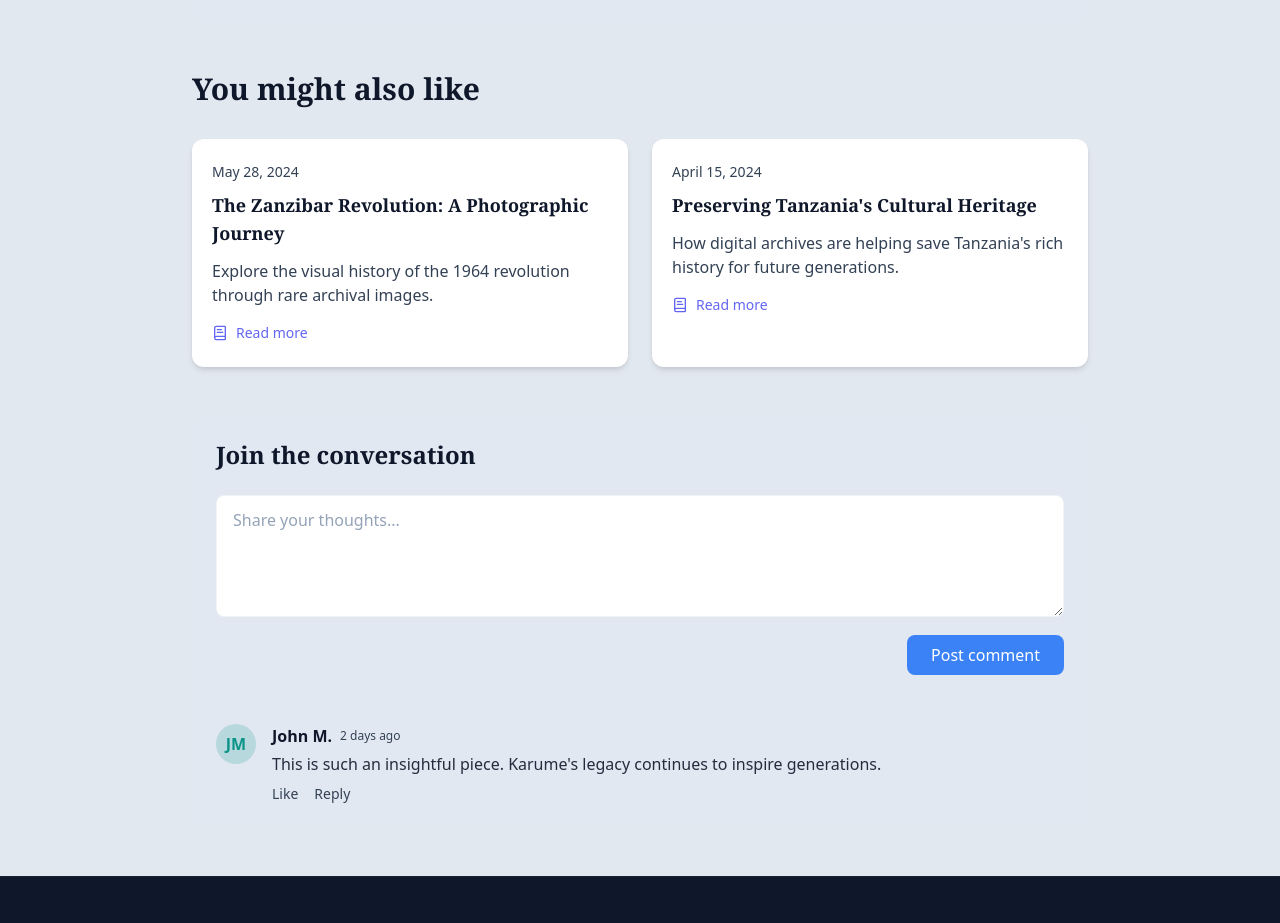
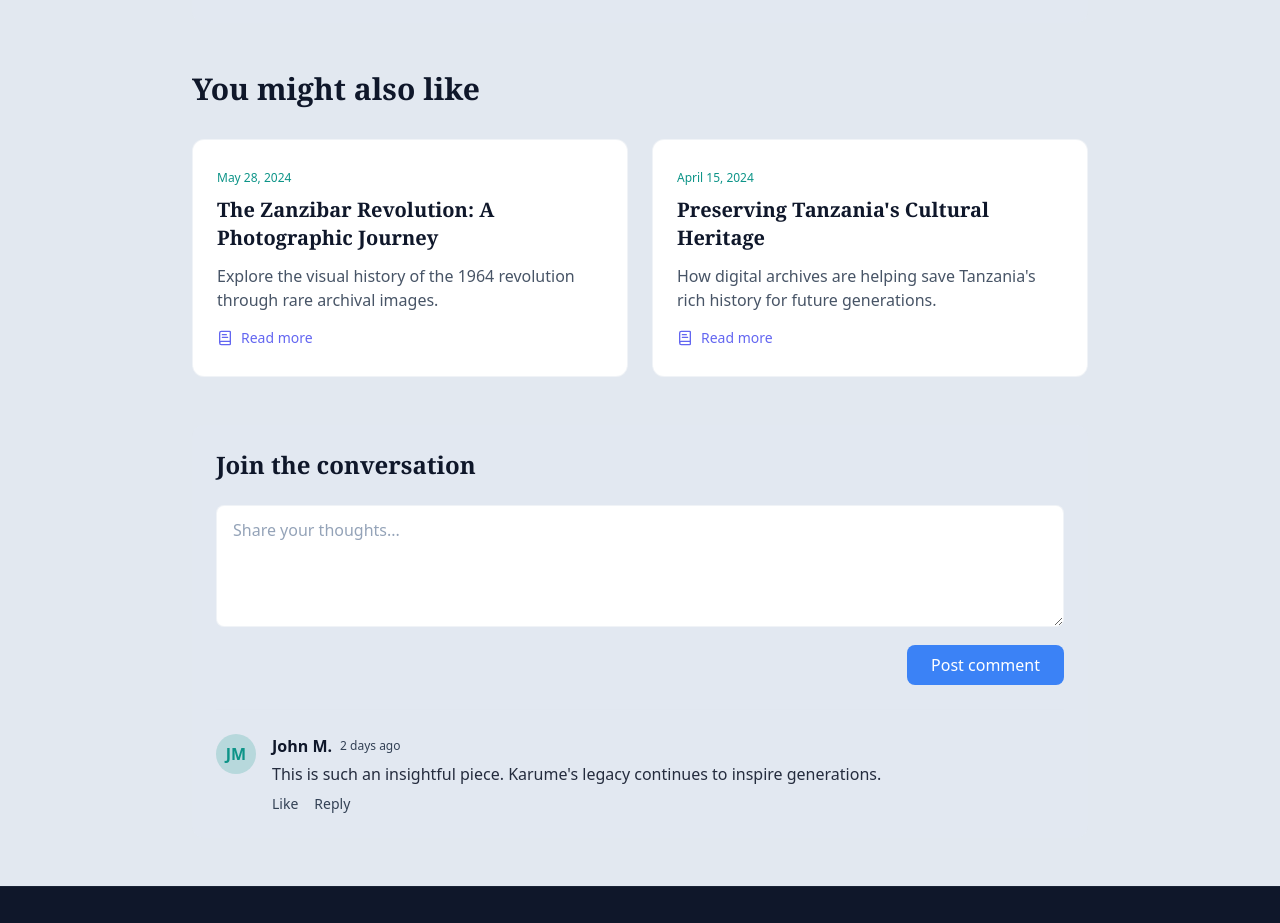
Before and after one commit to EliDistro7/blog, a Next.js app in the folder nextjs-app/: page /blog/1 in a window 1280 px wide. Shown: the part 1920-2843 px from the top of the page. Built offline with nearby package versions, Linux system fonts and the light colour scheme.

Commit message:
changed sanity dependence

```diff
--- a/nextjs-app/app/components/blog/RelatedPost.tsx
+++ b/nextjs-app/app/components/blog/RelatedPost.tsx
@@ -1,5 +1,19 @@
 import { BookText } from 'lucide-react';
 import Link from 'next/link';
+import { Libre_Baskerville, Source_Sans_3 as Source_Sans_Pro } from 'next/font/google';
+
+// Load your custom fonts
+const baskerville = Libre_Baskerville({
+  subsets: ['latin'],
+  weight: ['400', '700'],
+  variable: '--font-baskerville'
+});
+
+const sourceSans = Source_Sans_Pro({
+  subsets: ['latin'],
+  weight: ['400', '600', '700'],
+  variable: '--font-source-sans'
+});
 
 interface RelatedPost {
   id: string;
@@ -20,28 +34,38 @@ interface RelatedPostsProps {
   language: 'en' | 'sw';
 }
 
- const RelatedPosts = ({ posts, language }: RelatedPostsProps) => (
-  <div className="mb-12">
-    <h2 className="font-serif text-3xl font-bold text-brand-dark mb-8">
+const RelatedPosts = ({ posts, language }: RelatedPostsProps) => (
+  <div className={`${sourceSans.variable} font-sans mb-12`}>
+    <h2 className={`${baskerville.variable} font-serif text-3xl font-bold text-brand-dark mb-8`}>
       {language === 'en' ? 'You might also like' : 'Unaweza pia kupenda'}
     </h2>
+
     <div className="grid md:grid-cols-2 gap-6">
       {posts.map((post) => (
-        <div key={post.id} className="bg-white rounded-xl shadow-md overflow-hidden hover:shadow-lg transition-shadow duration-300">
-          <div className="p-5">
-            <span className="text-sm text-brand-medium">{post.date}</span>
-            <h3 className="font-serif font-semibold text-lg text-brand-dark mt-2 mb-3 line-clamp-2">
+        <div
+          key={post.id}
+          className="bg-white rounded-xl border border-brand-foam/50 overflow-hidden hover:shadow-lg transition-all duration-300 hover:border-brand-blue/20"
+        >
+          <div className="p-6">
+            <span className="text-xs font-medium text-brand-teal">
+              {post.date}
+            </span>
+
+            <h3 className={`${baskerville.variable} font-serif text-xl font-bold text-brand-dark mt-2 mb-3 line-clamp-2`}>
               {post.title[language]}
             </h3>
-            <p className="text-brand-medium mb-4 line-clamp-2">
+
+            <p className="text-brand-medium/90 mb-4 line-clamp-2">
               {post.excerpt[language]}
             </p>
+
             <Link
               href={`/blog/${post.slug}`}
-              className="inline-flex items-center text-sm font-medium text-brand-accent hover:text-brand-blue"
+              className="inline-flex items-center text-sm font-medium text-brand-accent hover:text-brand-blue group transition-colors"
             >
-              <BookText className="mr-2 h-4 w-4" />
+              <BookText className="mr-2 h-4 w-4 transition-transform group-hover:translate-x-1" />
               {language === 'en' ? 'Read more' : 'Soma zaidi'}
+              <span className="ml-1 opacity-0 group-hover:opacity-100 transition-opacity">→</span>
             </Link>
           </div>
         </div>
```
